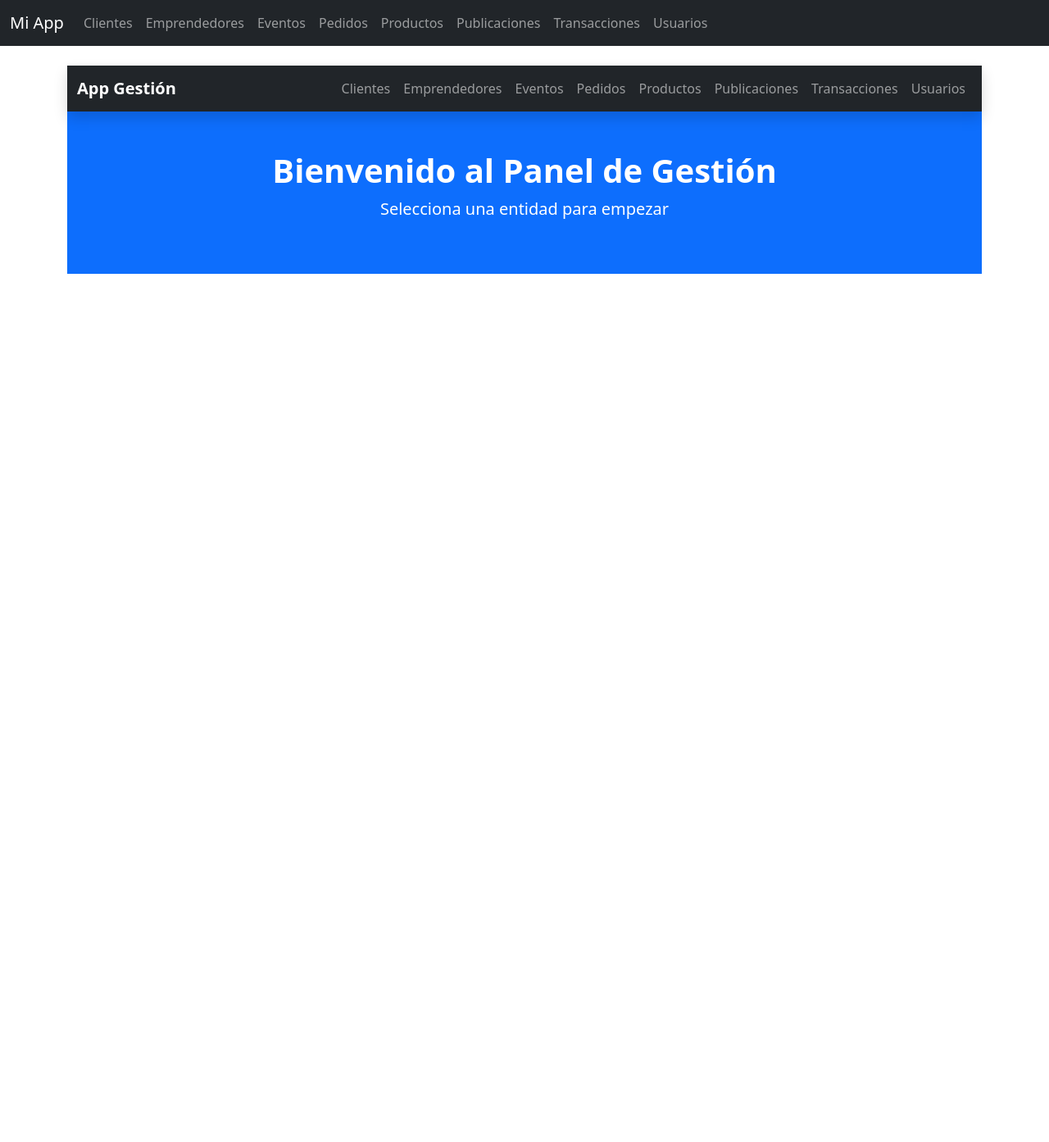
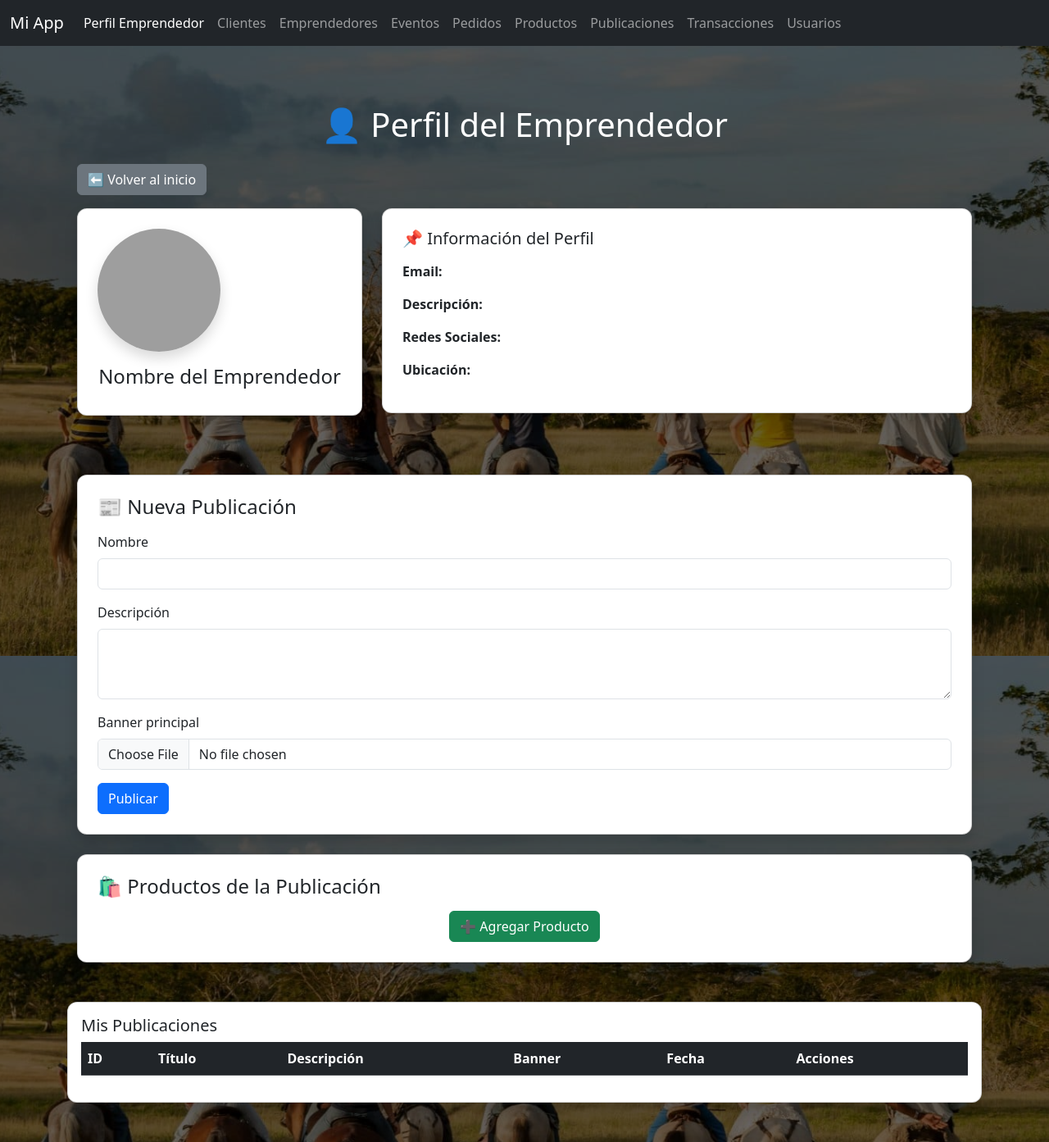
Before and after one commit to juancod12/VitrinaVillavicencio, a PHP site: page /index.php?page=perfil_emprendedor in a window 1280 px wide. Shown: the whole page at 82% size. Before the commit the page ends 334 px from the top, so only its background shows below. Run offline with PHP 8.4, Linux system fonts and the light colour scheme; lists and menus that the app fills with data are empty; grey boxes are pictures that could not be loaded.

Commit message:
View de perfil_Emprendedor junto a la creacion de publicaciones del emprendedor, tambien de anexo de productos, junto a imagen de caballo fondo background

```diff
--- a/index.php
+++ b/index.php
@@ -19,6 +19,11 @@ $page = $_GET['page'] ?? 'home';
       </button>
       <div class="collapse navbar-collapse" id="menu">
         <ul class="navbar-nav me-auto mb-2 mb-lg-0">
+          <li class="nav-item">
+  <a class="nav-link <?= $page=='perfil_emprendedor'?'active':'' ?>" href="index.php?page=perfil_emprendedor">
+    Perfil Emprendedor
+  </a>
+</li>
           <li class="nav-item"><a class="nav-link <?= $page=='clientes'?'active':'' ?>" href="index.php?page=clientes">Clientes</a></li>
           <li class="nav-item"><a class="nav-link <?= $page=='emprendedores'?'active':'' ?>" href="index.php?page=emprendedores">Emprendedores</a></li>
           <li class="nav-item"><a class="nav-link <?= $page=='eventos'?'active':'' ?>" href="index.php?page=eventos">Eventos</a></li>
@@ -63,6 +68,10 @@ $page = $_GET['page'] ?? 'home';
         default:
             include 'views/home.php';
             break;
+        case 'perfil_emprendedor':
+            include 'views/perfil_emprendedor.php';
+        break;
+
     }
     ?>
   </div>
--- /dev/null
+++ b/views/Perfil_Emprendedor.php
@@ -0,0 +1,245 @@
+<!DOCTYPE html>
+<html lang="es">
+<head>
+  <meta charset="UTF-8">
+  <meta name="viewport" content="width=device-width, initial-scale=1.0">
+  <title>Perfil Emprendedor</title>
+  <link href="https://cdn.jsdelivr.net/npm/bootstrap@5.3.2/dist/css/bootstrap.min.css" rel="stylesheet">
+  <style>
+
+  body {
+    background: linear-gradient(
+        rgba(0, 0, 0, 0.6),   /* capa oscura */
+        rgba(0, 0, 0, 0.6)
+      ),
+      url('assets/img/caballos.jpg'); /* tu imagen */
+    background-size: cover;
+    background-position: center;
+    background-attachment: fixed;
+    color: #fff; /* texto claro para que contraste */
+  }
+    .card {
+      border-radius: 12px;
+      transition: transform 0.2s ease-in-out, box-shadow 0.2s;
+    }
+    .card:hover {
+      transform: scale(1.02);
+      box-shadow: 0px 8px 20px rgba(0,0,0,0.2);
+    }
+    .btn-custom {
+      transition: all 0.3s ease-in-out;
+    }
+    .btn-custom:hover {
+      transform: scale(1.05);
+      box-shadow: 0px 6px 15px rgba(13,110,253,0.5);
+    }
+    @keyframes fadeIn {
+      from { opacity: 0; transform: translateY(-10px); }
+      to { opacity: 1; transform: translateY(0); }
+    }
+  </style>
+</head>
+<body>
+  <div class="container py-5">
+    <h1 class="mb-4 text-center">👤 Perfil del Emprendedor</h1>
+    <a href="index.php" class="btn btn-secondary mb-3">⬅ Volver al inicio</a>
+
+    <div class="row">
+      <!-- Columna izquierda -->
+      <div class="col-md-4">
+        <div class="card shadow mb-4 text-center p-4">
+          <img id="foto-emprendedor" src="img/default.png" class="rounded-circle mb-3 shadow" width="150" height="150" alt="Foto">
+          <h4 id="nombre-emprendedor">Nombre del Emprendedor</h4>
+        </div>
+      </div>
+
+      <!-- Columna derecha -->
+      <div class="col-md-8">
+        <div class="card shadow p-4">
+          <h5 class="card-title mb-3">📌 Información del Perfil</h5>
+          <p><strong>Email:</strong> <span id="email-emprendedor"></span></p>
+          <p><strong>Descripción:</strong> <span id="descripcion-emprendedor"></span></p>
+          <p><strong>Redes Sociales:</strong> <span id="redes-emprendedor"></span></p>
+          <p><strong>Ubicación:</strong> <span id="ubicacion-emprendedor"></span></p>
+        </div>
+      </div>
+    </div>
+
+    <!-- Sección de publicaciones -->
+    <div class="card shadow mt-5 p-4">
+      <h4 class="mb-3">📰 Nueva Publicación</h4>
+      <form id="form-publicacion">
+        <div class="mb-3">
+          <label for="nombre-publicacion" class="form-label">Nombre</label>
+          <input type="text" class="form-control" id="nombre-publicacion" required>
+        </div>
+        <div class="mb-3">
+          <label for="descripcion-publicacion" class="form-label">Descripción</label>
+          <textarea class="form-control" id="descripcion-publicacion" rows="3" required></textarea>
+        </div>
+        <div class="mb-3">
+          <label for="banner-publicacion" class="form-label">Banner principal</label>
+          <input type="file" class="form-control" id="banner-publicacion">
+        </div>
+        <button type="submit" class="btn btn-primary btn-custom">Publicar</button>
+      </form>
+    </div>
+
+    <!-- Productos dentro de la publicación -->
+    <div class="card shadow mt-4 p-4">
+      <h4 class="mb-3">🛍️ Productos de la Publicación</h4>
+      <div class="text-center mb-3">
+        <button class="btn btn-success btn-custom" id="btnAgregar">➕ Agregar Producto</button>
+      </div>
+
+      <!-- Formulario de productos -->
+      <div id="formProducto" class="card shadow-lg p-4 mb-4" style="display: none; animation: fadeIn 0.5s;">
+        <h5 class="mb-3">Nuevo Producto</h5>
+        <form id="productoForm">
+          <div class="mb-3">
+            <label class="form-label">Título del producto</label>
+            <input type="text" class="form-control" name="titulo" required>
+          </div>
+          <div class="mb-3">
+            <label class="form-label">Descripción</label>
+            <textarea class="form-control" name="descripcion" rows="3" required></textarea>
+          </div>
+          <div class="mb-3">
+            <label class="form-label">Categoría</label>
+            <select class="form-select" name="categoria" required>
+              <option value="">Seleccione...</option>
+              <option value="Ropa">Ropa</option>
+              <option value="Comida">Comida</option>
+              <option value="Tecnología">Tecnología</option>
+              <option value="Otros">Otros</option>
+            </select>
+          </div>
+          <div class="mb-3">
+            <label class="form-label">Precio</label>
+            <input type="number" class="form-control" name="precio" required>
+          </div>
+          <div class="mb-3">
+            <label class="form-label">Imagen</label>
+            <input type="file" class="form-control" name="imagen" accept="image/*">
+          </div>
+          <input type="hidden" name="fecha" id="fechaPublicacion">
+          <div class="text-end">
+            <button type="submit" class="btn btn-success btn-custom">✅ Confirmar Producto</button>
+          </div>
+        </form>
+      </div>
+
+      <!-- Lista de productos -->
+      <div id="listaProductos" class="row g-3">
+        <!-- Aquí se mostrarán los productos -->
+      </div>
+    </div>
+  </div>
+
+  <script>
+
+    // ================= PERFIL (ejemplo de carga simulada) =================
+    fetch("api/emprendedor/perfil.php")
+      .then(res => res.json())
+      .then(data => {
+        document.getElementById("nombre-emprendedor").innerText = data.nombre;
+        document.getElementById("email-emprendedor").innerText = data.email;
+        document.getElementById("descripcion-emprendedor").innerText = data.descripcion;
+        document.getElementById("redes-emprendedor").innerText = data.redes;
+        document.getElementById("ubicacion-emprendedor").innerText = data.ubicacion;
+        if(data.foto){
+          document.getElementById("foto-emprendedor").src = data.foto;
+        }
+      });
+
+    // ================= PUBLICACIÓN (a futuro se guarda en BD) =================
+    document.getElementById("form-publicacion").addEventListener("submit", (e) => {
+      e.preventDefault();
+      alert("✅ Publicación creada con éxito (fecha: " + new Date().toLocaleString() + ")");
+    });
+
+    // ================= PRODUCTOS =================
+    const btnAgregar = document.getElementById("btnAgregar");
+    const formProducto = document.getElementById("formProducto");
+    const productoForm = document.getElementById("productoForm");
+    const listaProductos = document.getElementById("listaProductos");
+    const fechaInput = document.getElementById("fechaPublicacion");
+
+    btnAgregar.addEventListener("click", () => {
+      formProducto.style.display = formProducto.style.display === "none" ? "block" : "none";
+      fechaInput.value = new Date().toLocaleString();
+    });
+
+    productoForm.addEventListener("submit", (e) => {
+      e.preventDefault();
+      const datos = new FormData(productoForm);
+
+      const card = document.createElement("div");
+      card.className = "col-md-4";
+      card.innerHTML = `
+        <div class="card shadow-lg h-100">
+          <img src="${datos.get("imagen") ? URL.createObjectURL(datos.get("imagen")) : "https://via.placeholder.com/400x200"}"
+               class="card-img-top" alt="Producto">
+          <div class="card-body">
+            <h5 class="card-title">${datos.get("titulo")}</h5>
+            <p class="card-text">${datos.get("descripcion")}</p>
+            <p><strong>Categoría:</strong> ${datos.get("categoria")}</p>
+            <p><strong>Precio:</strong> $${datos.get("precio")}</p>
+            <p class="text-muted"><small>📅 ${datos.get("fecha")}</small></p>
+          </div>
+        </div>
+      `;
+
+      listaProductos.appendChild(card);
+
+      productoForm.reset();
+      formProducto.style.display = "none";
+    });
+  </script>
+  <!-- Listado de publicaciones -->
+<div class="card shadow mb-4 animate__animated animate__fadeInUp">
+  <div class="card-body">
+    <h5 class="card-title">Mis Publicaciones</h5>
+    <table class="table table-hover align-middle">
+      <thead class="table-dark">
+        <tr>
+          <th>ID</th>
+          <th>Título</th>
+          <th>Descripción</th>
+          <th>Banner</th>
+          <th>Fecha</th>
+          <th>Acciones</th>
+        </tr>
+      </thead>
+      <tbody id="tabla-publicaciones"></tbody>
+    </table>
+  </div>
+</div>
+
+<script>
+  // Cargar publicaciones
+  fetch("api/publicaciones/listar.php")
+    .then(res => res.json())
+    .then(data => {
+      let tbody = document.getElementById("tabla-publicaciones");
+      tbody.innerHTML = ""; // limpiar antes de cargar
+      data.forEach(pub => {
+        tbody.innerHTML += `
+          <tr>
+            <td>${pub.id}</td>
+            <td>${pub.nombre}</td>
+            <td>${pub.descripcion}</td>
+            <td><img src="${pub.banner}" width="80" class="rounded shadow"></td>
+            <td>${pub.fecha}</td>
+            <td>
+              <button class="btn btn-sm btn-info">Ver</button>
+              <button class="btn btn-sm btn-danger">Eliminar</button>
+            </td>
+          </tr>
+        `;
+      });
+    });
+</script>
+
+</body>
+</html>
```
Also changed, not shown: assets/img/caballos.jpg (added).
